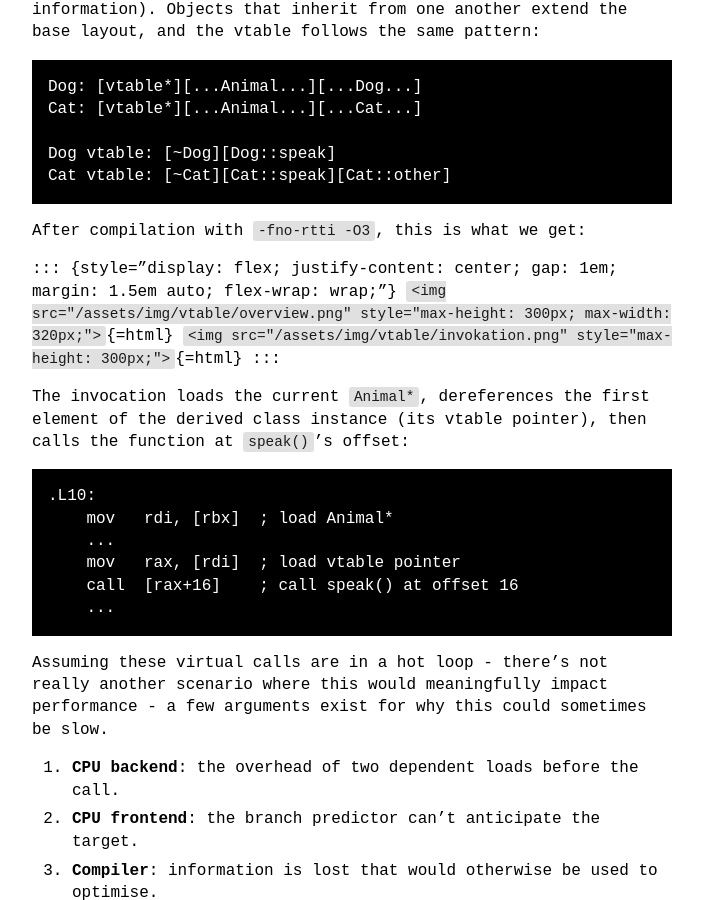
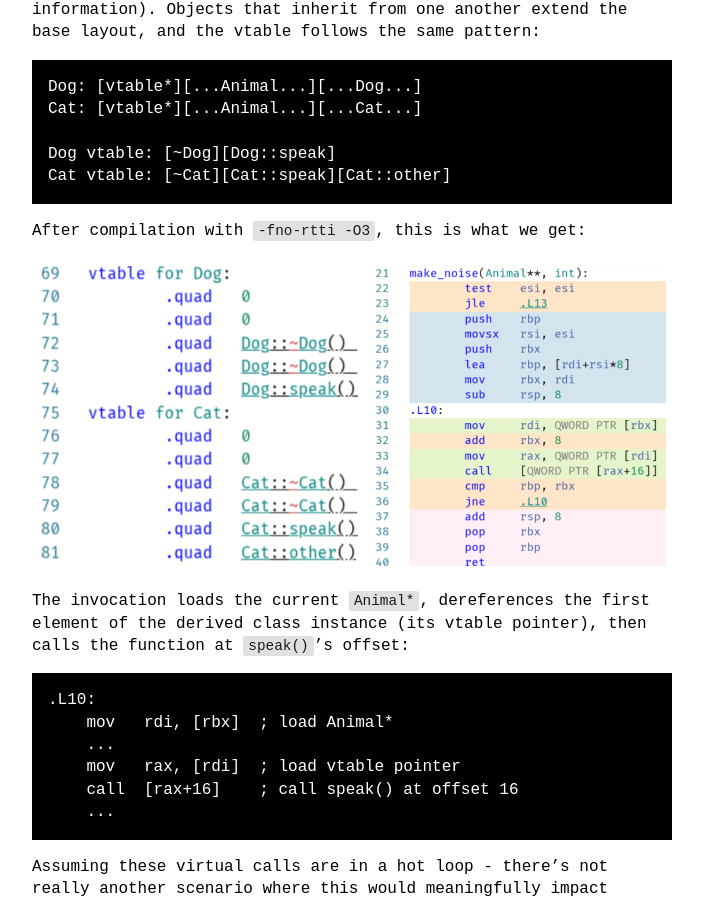
Before and after one commit to louisb0/louis.co.nz, a Jekyll site: the page built from _posts/2026-01-24-vtable-overhead.md, in a window 1280 px wide and 900 px high, scrolled down 1114 px. Shown: the whole window, without its empty margins (288-991 px from the left). Built offline with Jekyll 4.4.1, drawn with Linux system fonts in a browser that asks for light colours.

Commit message:
Fix image format

```diff
--- a/_posts/2026-01-24-vtable-overhead.md
+++ b/_posts/2026-01-24-vtable-overhead.md
@@ -56,10 +56,10 @@ the same pattern:
 
 After compilation with `-fno-rtti -O3`, this is what we get:
 
-::: {style="display: flex; justify-content: center; gap: 1em; margin: 1.5em auto; flex-wrap: wrap;"}
-`<img src="/assets/img/vtable/overview.png" style="max-height: 300px; max-width: 320px;">`{=html}
-`<img src="/assets/img/vtable/invokation.png" style="max-height: 300px;">`{=html}
-:::
+<div style="display: flex; justify-content: center; gap: 1em; margin: 1.5em auto; flex-wrap: wrap;">
+  <img src="/assets/img/vtable/overview.png" style="max-height: 300px; max-width: 320px;">
+  <img src="/assets/img/vtable/invokation.png" style="max-height: 300px;">
+</div>
 
 The invocation loads the current `Animal*`, dereferences the first
 element of the derived class instance (its vtable pointer), then calls
```
